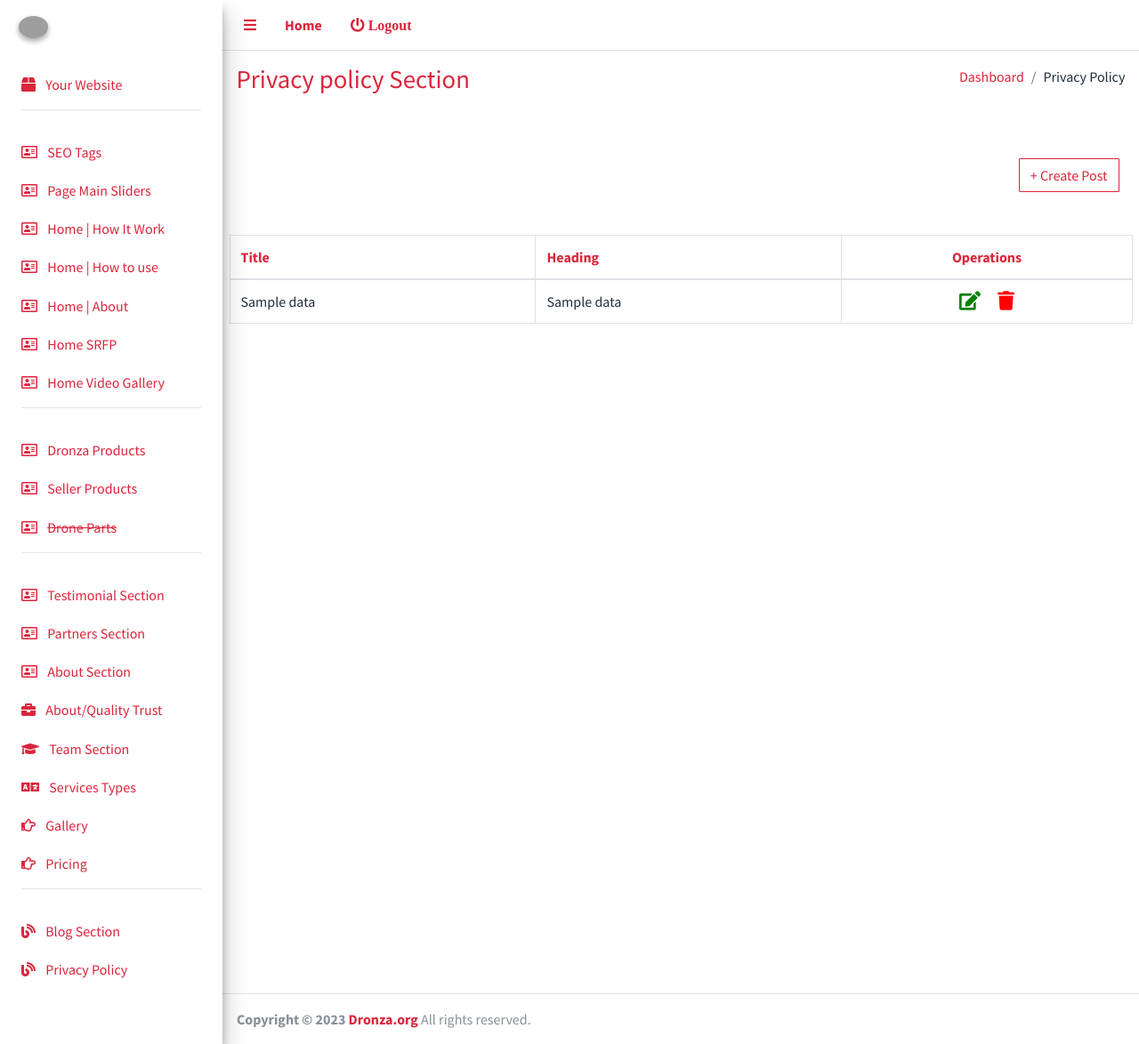
After one commit to Sohaib-Aslamm/dronza, a Django app: template dronzaPanel/templates/adminPrivacyPolicy.html in a window 1280 px wide. The commit adds this page. Shown: the whole page at 89% size. Run offline with Django 3.2, Linux system fonts and the light colour scheme; the template is opened without the code that fills it: most values are stand-ins (such as "Sample title", 1, 10 or a date in 2020); some libraries are stand-ins or nearby versions; grey boxes are pictures that could not be loaded.

Commit message:
privacy policy added

```diff
--- a/dronzaPanel/models/__init__.py
+++ b/dronzaPanel/models/__init__.py
@@ -19,3 +19,4 @@ from .social_media import *
 from .blog import *
 from .seo_tags import *
 from .email_content import *
+from .privacy_policy import *
--- /dev/null
+++ b/dronzaPanel/templates/adminPrivacyPolicy.html
@@ -0,0 +1,119 @@
+{% extends 'baseAdmin.html' %}
+
+
+{% load static %}
+
+    {% block title %} <title>Privacy Policy | Section</title> {% endblock title %}
+
+{% block header %}
+
+
+     <div class="content-header">
+      <div class="container-fluid">
+        <div class="row mb-2">
+          <div class="col-sm-6">
+            <h1 class="m-0 text-greeno">Privacy policy Section</h1>
+          </div><!-- /.col -->
+          <div class="col-sm-6">
+            <ol class="breadcrumb float-sm-right">
+              <li class="breadcrumb-item"><a href="/admin" class="text-greeno">Dashboard</a></li>
+              <li class="breadcrumb-item text-aspire">Privacy Policy</li>
+            </ol>
+          </div><!-- /.col -->
+        </div><!-- /.row -->
+      </div><!-- /.container-fluid -->
+    </div>
+    <!-- /.content-header -->
+
+
+{% endblock header %}
+
+
+
+
+
+{% block content %}
+
+<div class="container-fluid mt-5">
+
+<div class="row container-fluid justify-content-end">
+        <button class="btn bg-greeno white" data-toggle="modal" data-target="#exampleModalCenter">+ Create Post</button>
+</div>
+
+    <table class="table table-hover table-bordered mt-5">
+  <thead class="bg-greeno white">
+    <tr>
+      <th scope="col">Title</th>
+      <th scope="col">Heading</th>
+      <th scope="col" class="text-center">Operations</th>
+    </tr>
+  </thead>
+  <tbody>
+  {% for data in privacy_data %}
+    <tr>
+      <td>{{ data.title }}</td>
+      <td>{{ data.heading }}</td>
+     <td class="text-center">
+          <a class="text-center mx-2" href="/Update/{{ data.id }}/privacy_policy"><i class="fa fa-edit fa-lg" style="color: green;"></i> </a>
+          <a class="text-center mx-2" href="/Delete/{{ data.id }}/privacy_policy"><i class="fa fa-trash fa-lg" style="color: red;"></i> </a>
+      </td>
+        </tr>
+ {% endfor %}
+
+  </tbody>
+
+</table>
+
+</div>
+
+
+
+
+<!-- Modal -->
+<div class="modal fade" id="exampleModalCenter" tabindex="-1" role="dialog" aria-labelledby="exampleModalCenterTitle" aria-hidden="true">
+  <div class="modal-dialog modal-dialog-centered modal-lg" role="document">
+    <div class="modal-content">
+      <div class="modal-header bg-greeno">
+        <h5 class="modal-title white" id="exampleModalLongTitle">Privacy Policy</h5>
+        <button type="button" class="close" data-dismiss="modal" aria-label="Close">
+          <span aria-hidden="true">&times;</span>
+        </button>
+      </div>
+
+       <form action="" method="POST" enctype="multipart/form-data">
+            {% csrf_token %}
+
+
+      <div class="modal-body">
+            <div class="row mb-3">
+                <div class="col-6">
+                    <label>Title</label>
+                        <input type="text" name="title" class="form-control" placeholder="enter tile" required>
+                </div>
+                  <div class="col-6">
+                    <label>Heading</label>
+                       <input type="text" name="heading" class="form-control" placeholder="enter heading" required>
+                </div>
+            </div>
+            <div class="row mb-3">
+                <div class="col-12">
+                    <label>Create Description</label><br>
+              <textarea class="form-control" name="editor1"></textarea>
+                </div>
+            </div>
+
+      </div>
+
+      <div class="modal-footer">
+        <button type="button" class="btn bg-greeno white" data-dismiss="modal">Close</button>
+        <button type="submit" class="btn bg-greeno white">Save Policy</button>
+      </div>
+             </form>
+    </div>
+  </div>
+</div>
+
+
+
+
+{% endblock content %}
--- a/dronzaPanel/templates/baseAdmin.html
+++ b/dronzaPanel/templates/baseAdmin.html
@@ -285,6 +285,13 @@
                         </a>
                     </li>
 
+                       <li class="nav-item">
+                        <a href="/adminprivacypolicy" class="nav-link bg-greeno">
+                            <i class="fas fa-blog white"></i>
+                            <p class="text-greeno px-2">Privacy Policy</p>
+                        </a>
+                    </li>
+
                     <li class="nav-item">
                         <a href="/user_comments" class="nav-link bg-greeno">
                             <i class="fas fa-blog white"></i>
--- a/dronzaPanel/urls.py
+++ b/dronzaPanel/urls.py
@@ -20,6 +20,7 @@ urlpatterns = [
         path('admingallery', views.adminGallery, name="admingallery"),
         path('adminsocialmedia', views.adminsocial_media, name="adminsocialmedia"),
         path('adminblog', views.adminuser_blog, name="adminblog"),
+        path('adminprivacypolicy', views.privacy_policy, name="adminprivacypolicy"),
         path('user_comments', views.user_comments, name="user_comments"),
         path('orders', views.orders, name="orders"),
         path('seotags', views.SEOTags, name="seotags"),
--- a/dronzaPanel/views/__init__.py
+++ b/dronzaPanel/views/__init__.py
@@ -11,3 +11,4 @@ from .delete_record import *
 from .update_record import *
 from .blog import *
 from .seotags import *
+from .privacy_policy import *
--- a/home/templates/baseHome.html
+++ b/home/templates/baseHome.html
@@ -281,7 +281,7 @@
 
                 <ul class="copyrights-nav">
                     <li><a href="/coming-soon" target="_blank">Terms &amp; Condition</a></li>
-                    <li><a href="/coming-soon" target="_blank">Privacy Policy</a></li>
+                    <li><a href="/privacy-policy" target="_blank">Privacy Policy</a></li>
                     <li><a href="/contact-us" target="_blank">Contact Us</a></li>
                 </ul>
 
--- a/home/urls.py
+++ b/home/urls.py
@@ -14,6 +14,7 @@ urlpatterns = [
     path('search-blog', views.search_blog, name="search-blog"),
     path('contact-us', views.contactus, name="contact-us"),
     path('sell-drones', views.sellDrones, name="sell-drones"),
+    path('privacy-policy', views.privacy_policy, name="privacy-policy"),
     path('prodReview', views.prodReview, name="prodReview"),
     path('blogReview', views.blogReview, name="blogReview"),
     path('thank-you', views.thankyou, name="thank-you"),
--- a/home/views/__init__.py
+++ b/home/views/__init__.py
@@ -13,3 +13,4 @@ from .delete_record import *
 from .update_record import *
 from .sell_your_drone import *
 from .product_and_blog_reviews import *
+from .privacy_policy import *
```
Also changed, not shown: dronzaPanel/models/privacy_policy.py (added, +8 -0 lines), dronzaPanel/templates/Update/updatePrivacyPolicy.html (added, +73 -0 lines), dronzaPanel/views/privacy_policy.py (added, +18 -0 lines), dronzaPanel/views/update_record.py (+12 -1 lines), home/templates/privacy_policy.html (added, +69 -0 lines), home/views/privacy_policy.py (added, +12 -0 lines).
